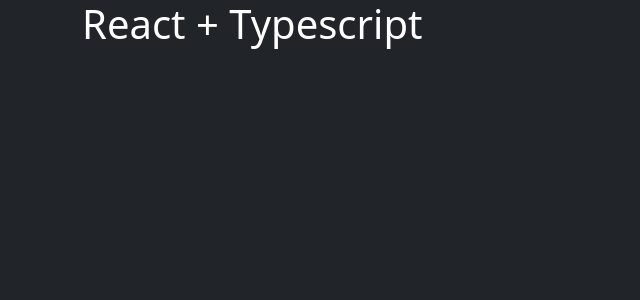
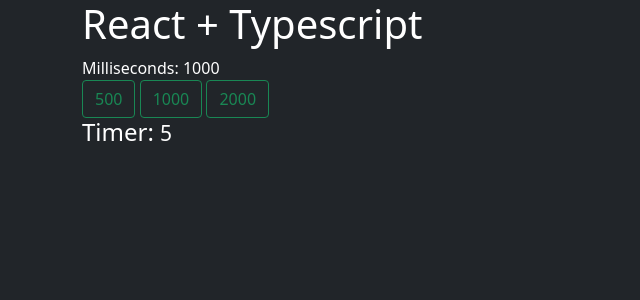
Before and after one commit to CPrz21/react-typescript-basics, a React (Create React App) app: page / in a window 1280 px wide. Shown: the top 300 px of the page, without its empty margins (0-640 px from the left). Built offline with nearby package versions, Linux system fonts and the light colour scheme.

Commit message:
useEffect/Ref and customProps with TS

```diff
--- a/src/App.tsx
+++ b/src/App.tsx
@@ -1,7 +1,10 @@
+import MainTimer from "./components/MainTimer";
+
 function App() {
   return (
     <>
       <h1>React + Typescript</h1>
+      <MainTimer/>
     </>
   );
 }
--- /dev/null
+++ b/src/components/MainTimer.tsx
@@ -0,0 +1,37 @@
+import { useState } from "react";
+import Timer from "./Timer";
+
+const MainTimer = (): JSX.Element => {
+
+  const [milliseconds, setMilliseconds] = useState<number>(1000);
+
+  return (
+    <>
+      <span>Milliseconds: {milliseconds}</span>
+      <br/>
+      <button
+        className="btn btn-outline-success"
+        onClick={() => setMilliseconds(500)}
+      >
+        500
+      </button>
+      &nbsp;
+      <button
+        className="btn btn-outline-success"
+        onClick={() => setMilliseconds(1000)}
+      >
+        1000
+      </button>
+      &nbsp;
+      <button
+        className="btn btn-outline-success"
+        onClick={() => setMilliseconds(2000)}
+      >
+        2000
+      </button>
+      <Timer milliseconds={ milliseconds }  />
+    </>
+  )
+}
+
+export default MainTimer
--- /dev/null
+++ b/src/components/Timer.tsx
@@ -0,0 +1,24 @@
+import { useEffect, useRef, useState } from "react"
+
+type TimerArgs = {
+  milliseconds: number
+}
+
+const Timer = ({milliseconds} : TimerArgs): JSX.Element => {
+
+  const [seconds, setSeconds] = useState<number>(0);
+  const ref = useRef<NodeJS.Timeout>();
+
+  useEffect(() => {
+    ref.current && clearInterval(ref.current);
+    ref.current = setInterval(()=>setSeconds(s => s + 1), milliseconds);
+  }, [milliseconds])
+
+  return (
+    <>
+      <h4>Timer: <small>{seconds}</small></h4>
+    </>
+  )
+}
+
+export default Timer
--- a/tsconfig.json
+++ b/tsconfig.json
@@ -10,7 +10,10 @@
     "skipLibCheck": true,
     "esModuleInterop": true,
     "allowSyntheticDefaultImports": true,
+    "strictNullChecks": true,
     "strict": true,
+    "strictFunctionTypes": true,
+    "strictBindCallApply": true,
     "forceConsistentCasingInFileNames": true,
     "noFallthroughCasesInSwitch": true,
     "module": "esnext",
```
